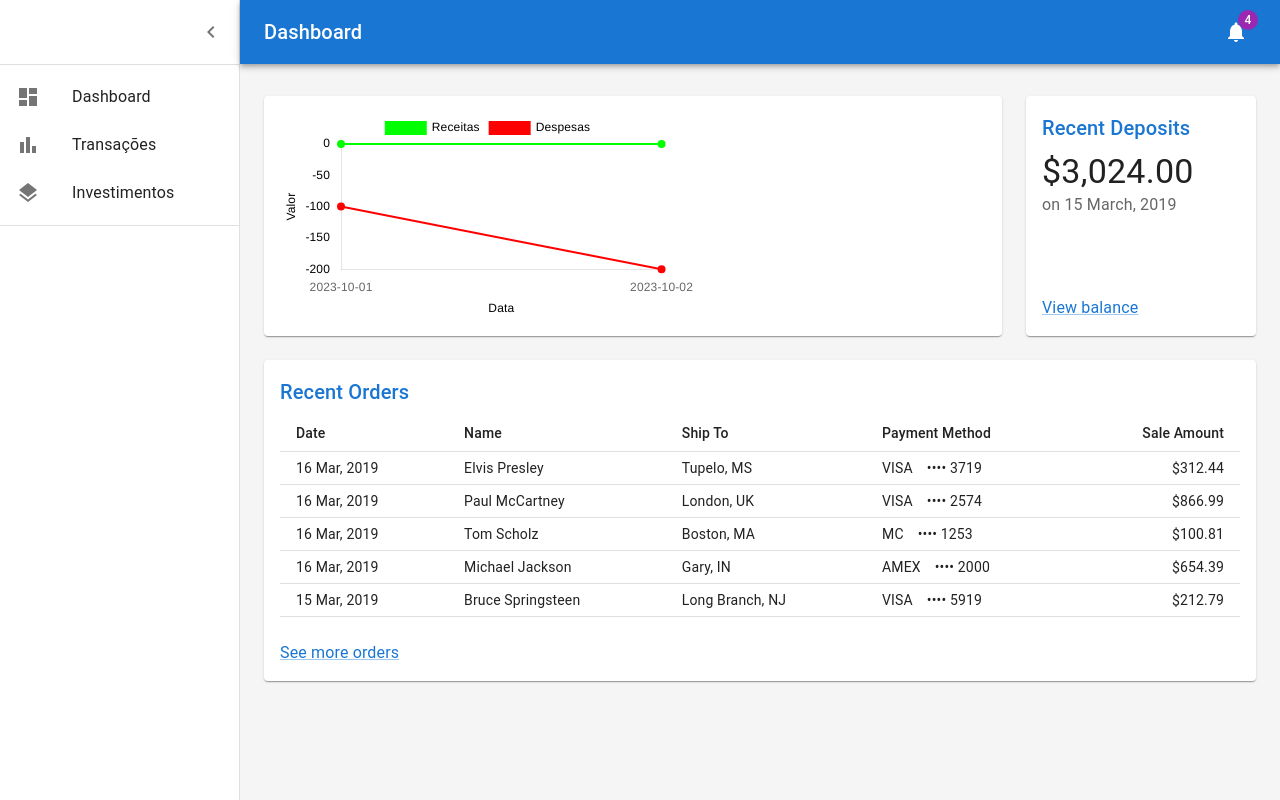
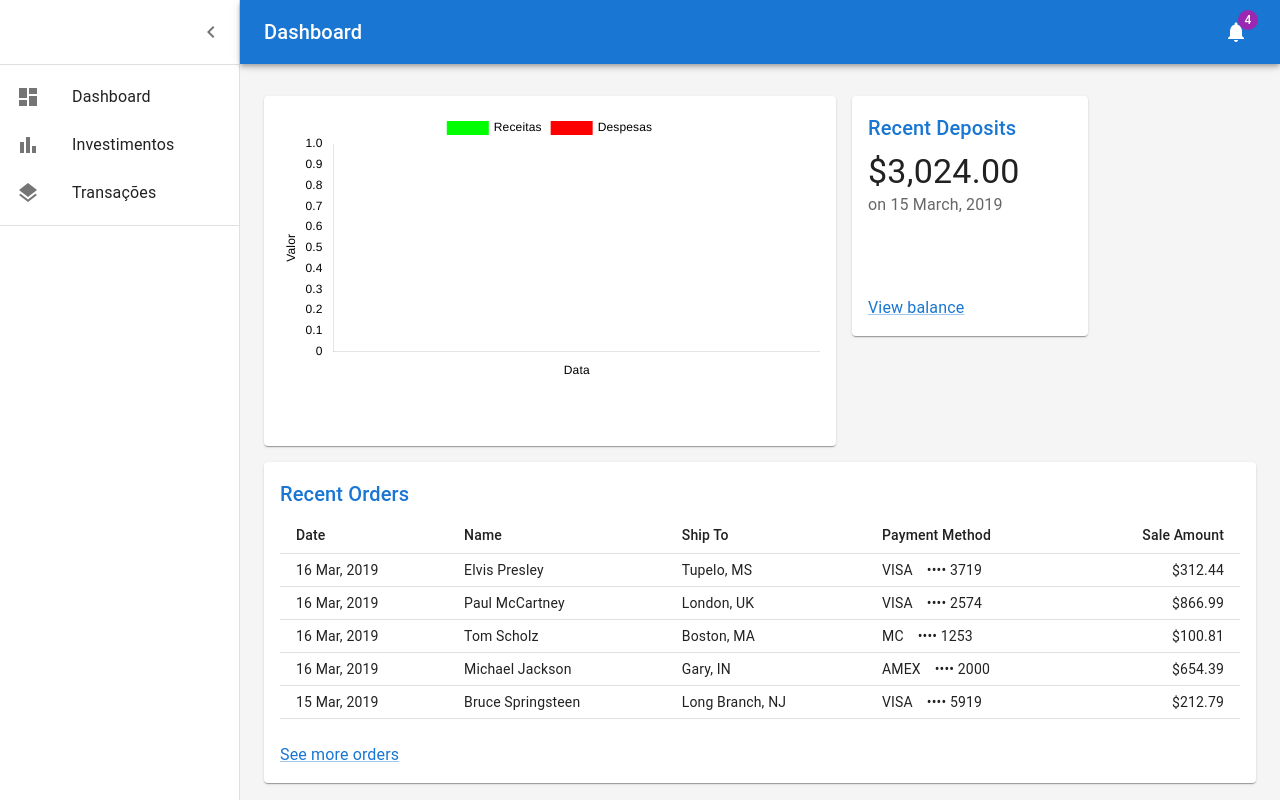
Before and after one commit to JonasRodri23/front-end-nextjs-organiza, a Next.js app: page /dashboard in a window 1280 px wide. Built offline with nearby package versions, Linux system fonts and the light colour scheme.

Commit message:
Update/Gráfico

```diff
--- a/src/components/dashboard/Dashboard.js
+++ b/src/components/dashboard/Dashboard.js
@@ -1,72 +1,72 @@
-import * as React from 'react';
-import { styled, createTheme, ThemeProvider } from '@mui/material/styles';
-import CssBaseline from '@mui/material/CssBaseline';
-import MuiDrawer from '@mui/material/Drawer';
-import Box from '@mui/material/Box';
-import MuiAppBar from '@mui/material/AppBar';
-import Toolbar from '@mui/material/Toolbar';
-import List from '@mui/material/List';
-import Typography from '@mui/material/Typography';
-import Divider from '@mui/material/Divider';
-import IconButton from '@mui/material/IconButton';
-import Badge from '@mui/material/Badge';
-import Container from '@mui/material/Container';
-import Grid from '@mui/material/Grid';
-import Paper from '@mui/material/Paper';
-import MenuIcon from '@mui/icons-material/Menu';
-import ChevronLeftIcon from '@mui/icons-material/ChevronLeft';
-import NotificationsIcon from '@mui/icons-material/Notifications';
-import { mainListItems, secondaryListItems } from './listItems';
-import Deposits from './Deposits';
-import Orders from './Orders';
-import GraficoTransacoes from '../graficoTransacoes/GraficoTransacoes';
-
+import * as React from "react";
+import { styled, createTheme, ThemeProvider } from "@mui/material/styles";
+import CssBaseline from "@mui/material/CssBaseline";
+import MuiDrawer from "@mui/material/Drawer";
+import Box from "@mui/material/Box";
+import MuiAppBar from "@mui/material/AppBar";
+import Toolbar from "@mui/material/Toolbar";
+import List from "@mui/material/List";
+import Typography from "@mui/material/Typography";
+import Divider from "@mui/material/Divider";
+import IconButton from "@mui/material/IconButton";
+import Badge from "@mui/material/Badge";
+import Container from "@mui/material/Container";
+import Grid from "@mui/material/Grid";
+import Paper from "@mui/material/Paper";
+import MenuIcon from "@mui/icons-material/Menu";
+import ChevronLeftIcon from "@mui/icons-material/ChevronLeft";
+import NotificationsIcon from "@mui/icons-material/Notifications";
+import { mainListItems, secondaryListItems } from "./listItems";
+import Deposits from "./Deposits";
+import Orders from "./Orders";
+import GraficoTransacoes from "../graficoTransacoes/GraficoTransacoes";
+import { useEffect, useState } from "react";
 
 const drawerWidth = 240;
 
 const AppBar = styled(MuiAppBar, {
-  shouldForwardProp: (prop) => prop !== 'open',
+  shouldForwardProp: (prop) => prop !== "open",
 })(({ theme, open }) => ({
   zIndex: theme.zIndex.drawer + 1,
-  transition: theme.transitions.create(['width', 'margin'], {
+  transition: theme.transitions.create(["width", "margin"], {
     easing: theme.transitions.easing.sharp,
     duration: theme.transitions.duration.leavingScreen,
   }),
   ...(open && {
     marginLeft: drawerWidth,
     width: `calc(100% - ${drawerWidth}px)`,
-    transition: theme.transitions.create(['width', 'margin'], {
+    transition: theme.transitions.create(["width", "margin"], {
       easing: theme.transitions.easing.sharp,
       duration: theme.transitions.duration.enteringScreen,
     }),
   }),
 }));
 
-const Drawer = styled(MuiDrawer, { shouldForwardProp: (prop) => prop !== 'open' })(
-  ({ theme, open }) => ({
-    '& .MuiDrawer-paper': {
-      position: 'relative',
-      whiteSpace: 'nowrap',
+const Drawer = styled(MuiDrawer, {
+  shouldForwardProp: (prop) => prop !== "open",
+})(({ theme, open }) => ({
+  "& .MuiDrawer-paper": {
+    position: "relative",
+    whiteSpace: "nowrap",
     width: drawerWidth,
-      transition: theme.transitions.create('width', {
+    transition: theme.transitions.create("width", {
       easing: theme.transitions.easing.sharp,
       duration: theme.transitions.duration.enteringScreen,
     }),
-      boxSizing: 'border-box',
+    boxSizing: "border-box",
     ...(!open && {
-        overflowX: 'hidden',
-        transition: theme.transitions.create('width', {
+      overflowX: "hidden",
+      transition: theme.transitions.create("width", {
         easing: theme.transitions.easing.sharp,
         duration: theme.transitions.duration.leavingScreen,
       }),
       width: theme.spacing(7),
-        [theme.breakpoints.up('sm')]: {
+      [theme.breakpoints.up("sm")]: {
         width: theme.spacing(9),
       },
     }),
   },
-  }),
-);
+}));
 
 // TODO remove, this demo shouldn't need to reset the theme.
 const defaultTheme = createTheme();
@@ -76,15 +76,22 @@ export default function Dashboard() {
   const toggleDrawer = () => {
     setOpen(!open);
   };
+  const [transacoes, setTransacoes] = useState([]);
+
+  useEffect(() => {
+    const storedTransacoes =
+      JSON.parse(localStorage.getItem("transacoes")) || [];
+    setTransacoes(storedTransacoes);
+  }, []);
 
   return (
     <ThemeProvider theme={defaultTheme}>
-      <Box sx={{ display: 'flex' }}>
+      <Box sx={{ display: "flex" }}>
         <CssBaseline />
         <AppBar position="absolute" open={open}>
           <Toolbar
             sx={{
-              pr: '24px', // keep right padding when drawer closed
+              pr: "24px", // keep right padding when drawer closed
             }}
           >
             <IconButton
@@ -93,8 +100,8 @@ export default function Dashboard() {
               aria-label="open drawer"
               onClick={toggleDrawer}
               sx={{
-                marginRight: '36px',
-                ...(open && { display: 'none' }),
+                marginRight: "36px",
+                ...(open && { display: "none" }),
               }}
             >
               <MenuIcon />
@@ -118,9 +125,9 @@ export default function Dashboard() {
         <Drawer variant="permanent" open={open}>
           <Toolbar
             sx={{
-              display: 'flex',
-              alignItems: 'center',
-              justifyContent: 'flex-end',
+              display: "flex",
+              alignItems: "center",
+              justifyContent: "flex-end",
               px: [1],
             }}
           >
@@ -139,28 +146,28 @@ export default function Dashboard() {
           component="main"
           sx={{
             backgroundColor: (theme) =>
-              theme.palette.mode === 'light'
+              theme.palette.mode === "light"
                 ? theme.palette.grey[100]
                 : theme.palette.grey[900],
             flexGrow: 1,
-            height: '100vh',
-            overflow: 'auto',
+            height: "100vh",
+            overflow: "auto",
           }}
         >
           <Toolbar />
           <Container maxWidth="lg" sx={{ mt: 4, mb: 4 }}>
-            <Grid container spacing={3}>
+            <Grid container spacing={2}>
               {/* Chart */}
-              <Grid item xs={12} md={8} lg={9}>
+              <Grid item xs={12} md={7} lg={7}>
                 <Paper
                   sx={{
                     p: 2,
                     display: 'flex',
                     flexDirection: 'column',
-                    height: 240,
+                    height: 350,
                   }}
                 >
-                  <GraficoTransacoes />
+                <GraficoTransacoes transacoes={transacoes} />
                 </Paper>
               </Grid>
               {/* Recent Deposits */}
@@ -168,8 +175,8 @@ export default function Dashboard() {
                 <Paper
                   sx={{
                     p: 2,
-                    display: 'flex',
-                    flexDirection: 'column',
+                    display: "flex",
+                    flexDirection: "column",
                     height: 240,
                   }}
                 >
@@ -178,7 +185,7 @@ export default function Dashboard() {
               </Grid>
               {/* Recent Orders */}
               <Grid item xs={12}>
-                <Paper sx={{ p: 2, display: 'flex', flexDirection: 'column' }}>
+                <Paper sx={{ p: 2, display: "flex", flexDirection: "column" }}>
                   <Orders />
                 </Paper>
               </Grid>
--- a/src/components/dashboard/listItems.js
+++ b/src/components/dashboard/listItems.js
@@ -16,17 +16,17 @@ export const mainListItems = (
       </ListItemIcon>
       <ListItemText primary="Dashboard" />
     </ListItemButton>
-    <ListItemButton to="/transacoes" >
+    <ListItemButton to="/investimentos" >
       <ListItemIcon>
         <BarChartIcon />
       </ListItemIcon>
-      <ListItemText primary="Transações" />
+      <ListItemText primary="Investimentos" />
     </ListItemButton>
-    <ListItemButton to="/investimentos">
+    <ListItemButton to="/transacoes">
       <ListItemIcon>
         <LayersIcon />
       </ListItemIcon>
-      <ListItemText primary="Investimentos" />
+      <ListItemText primary="Transações" />
     </ListItemButton>
   </React.Fragment>
 );
--- a/src/components/graficoTransacoes/GraficoTransacoes.jsx
+++ b/src/components/graficoTransacoes/GraficoTransacoes.jsx
@@ -6,17 +6,11 @@ const GraficoTransacoes = ({ transacoes }) => {
   const chartInstance = useRef(null);
 
   useEffect(() => {
-    const chartCanvas = chartRef.current.getContext('2d');
+    const chartCanvas = chartRef.current;
 
     if (chartInstance.current) {
       chartInstance.current.destroy();
     }
-
-    const transacoes = [
-      { date: '2023-10-01', valor: 100 },
-      { date: '2023-10-02', valor: 200 },
-      // Outros objetos de transação
-    ];
 
     const dadosPorData = transacoes.reduce((dados, transacao) => {
       const data = transacao.date;
@@ -47,6 +41,7 @@ const GraficoTransacoes = ({ transacoes }) => {
           {
             label: 'Receitas',
             data: receitas,
+            barThickness: 40,
             borderColor: '#00ff00',
             borderWidth: 2,
             pointBackgroundColor: '#00ff00',
@@ -59,6 +54,7 @@ const GraficoTransacoes = ({ transacoes }) => {
           {
             label: 'Despesas',
             data: despesas,
+            barThickness: 40,
             borderColor: '#ff0000',
             borderWidth: 2,
             pointBackgroundColor: '#ff0000',
@@ -109,7 +105,7 @@ const GraficoTransacoes = ({ transacoes }) => {
   }, [transacoes]);
 
   return (
-    <canvas ref={chartRef} width="400px" height="200px"></canvas>
+    <canvas ref={chartRef} width={400} height={200}></canvas>
   );
 };
 
--- a/src/pages/transacoes.js
+++ b/src/pages/transacoes.js
@@ -40,6 +40,7 @@ const Transacoes = () => {
           transacoes={transacoes}
           onExcluirTransacao={handleExcluirTransacao}
         />
+       {/*  <GraficoTransacoes transacoes={transacoes} /> */}
       </div>
     </div>
   );
```
Lines whose indentation alone changed are shown as unchanged.
